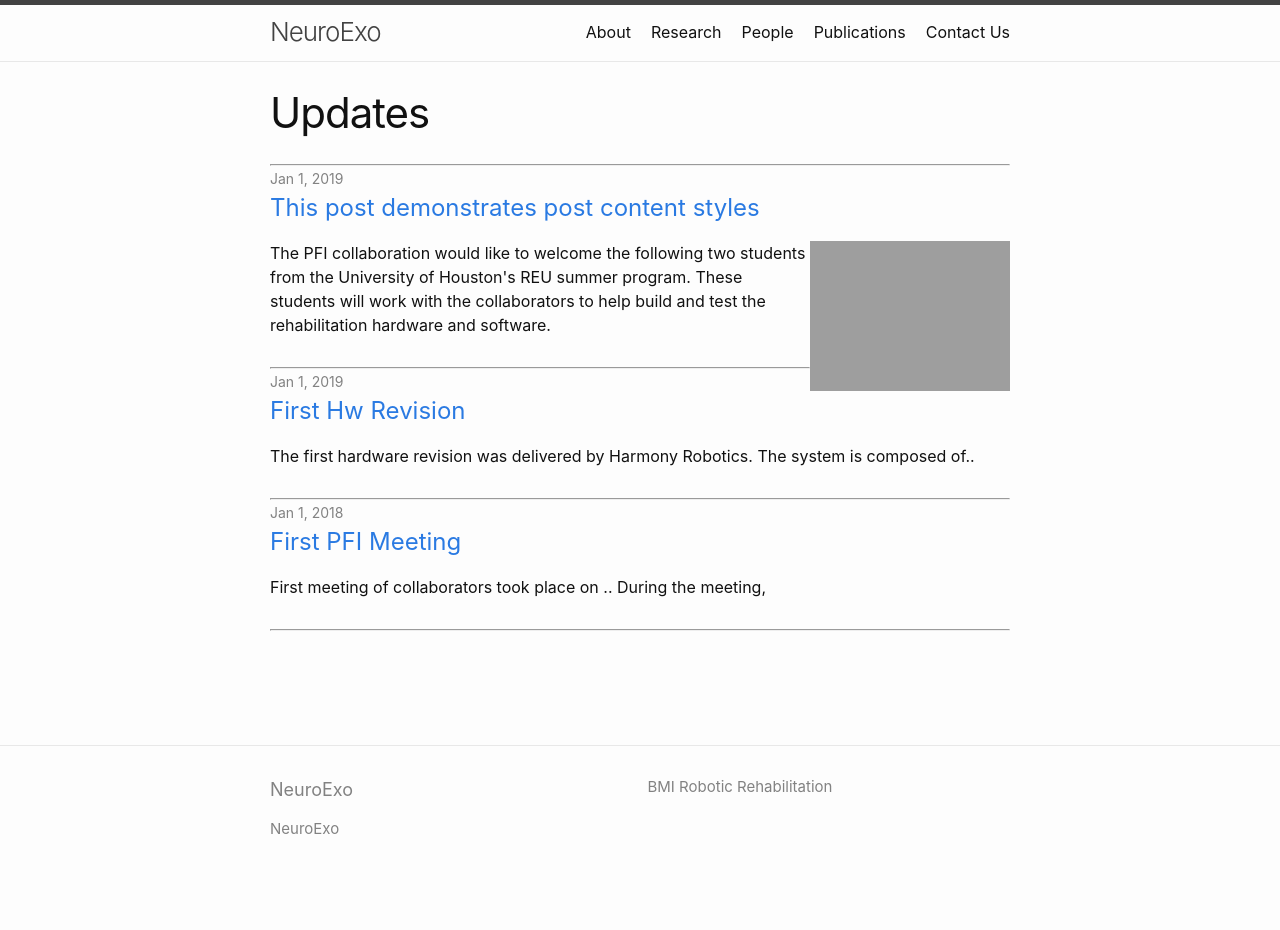
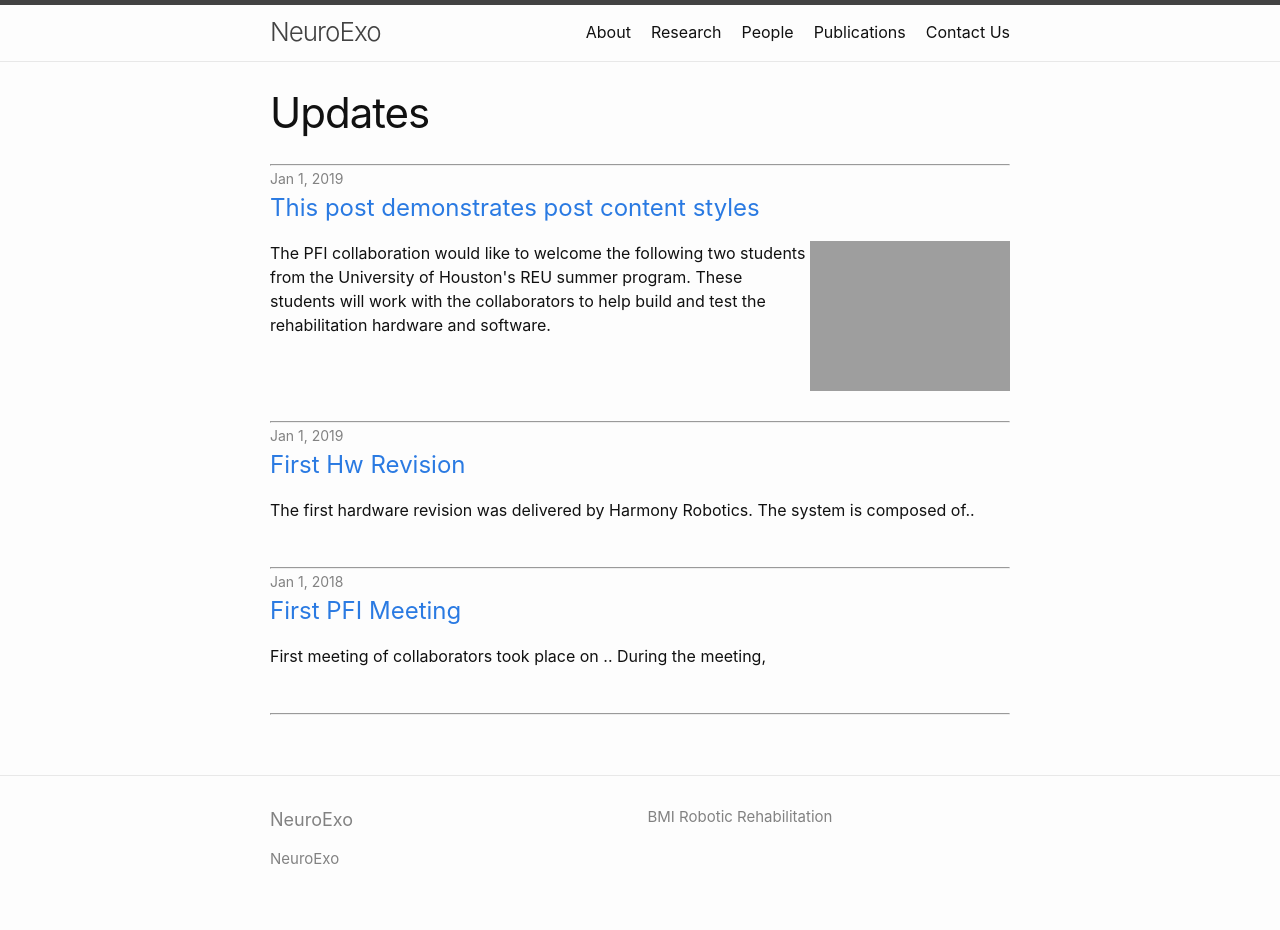
Before and after one commit to arcraik/neuroexo-website, a Jekyll site: the page built from updates.md, in a window 1280 px wide. Built offline with Jekyll 4.4.1, drawn with Linux system fonts in a browser that asks for light colours; before the commit the page ends 900 px from its top, so only the background shows below that; grey boxes are pictures that could not be loaded.

Commit message:
Update updates.md

```diff
--- a/updates.md
+++ b/updates.md
@@ -6,7 +6,7 @@ title: Updates
     <ul class="post-list">
       {%- for post in site.posts -%}
     <hr>
-      <li>
+      <li style="overflow: auto;">
         {%- assign date_format = site.minima.date_format | default: "%b %-d, %Y" -%}
         <span class="post-meta">{{ post.date | date: date_format }}</span>
         <h3>
```
